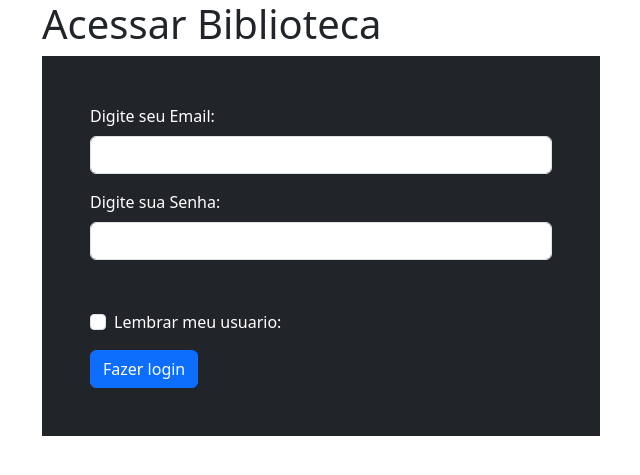
After one commit to pauloupgrad/Biblioteca, a PHP site: the page made by App/View/Login/form_login.php in a window 1280 px wide. The commit adds this page. Shown: the top 475 px of the page, without its empty margins (40-680 px from the left). Run offline with PHP 8.4, Linux system fonts and the light colour scheme; the template is opened without the code that fills it, so the values that code supplies are empty; some libraries are stand-ins or nearby versions.

Commit message:
feed: Criado sistema de login com permissões, sessions e cookes

```diff
--- a/App/View/Aluno/form_aluno.php
+++ b/App/View/Aluno/form_aluno.php
@@ -10,7 +10,7 @@
 </head>
 
 <body>
-    <?php include VIEWS . '/includes/menu.php'; ?>
+    <?php include VIEWS . '/Includes/menu.php'; ?>
     <?php /** @var null|\App\Model\Aluno $model */ ?>
     <div class="container">
         <h1>Formulário de Alunos</h1>
--- a/App/View/Aluno/lista_aluno.php
+++ b/App/View/Aluno/lista_aluno.php
@@ -10,7 +10,7 @@
 </head>
 
 <body>
-    <?php include VIEWS . '/includes/menu.php'; ?>
+    <?php include VIEWS . '/Includes/menu.php'; ?>
     <?php /** @var array $lista */ ?>
     <div class="container mt-2">
         <div class="d-flex align-items-center justify-content-between py-3">
--- /dev/null
+++ b/App/View/Login/form_login.php
@@ -0,0 +1,51 @@
+<!doctype html>
+<html lang="pt-br">
+
+<head>
+    <meta charset="utf-8">
+    <meta name="viewport" content="width=device-width, initial-scale=1">
+    <title><?= TITLE ?> | Login</title>
+    <link href="https://cdn.jsdelivr.net/npm/bootstrap@5.3.9/dist/css/bootstrap.min.css" rel="stylesheet" integrity="sha384-yEPZ7jP9S0QKiUQ0m3jjsO4ProIW7wvR9gXkI7JOGa2XVsw53Yke2bsdkBbjmmiX" crossorigin="anonymous">
+    <link rel="stylesheet" href="https://cdn.jsdelivr.net/npm/bootstrap-icons@1.13.2/font/bootstrap-icons.min.css">
+</head>
+
+<body>
+    <div class="container">
+        <h1>Acessar Biblioteca</h1>
+        <?php /** @var string $erro */ ?>
+        <?php /** @var null|\App\Model\Login $model */ ?>
+
+        <form class="bg-dark text-white p-5 w-50" action="<?= BASE_URL ?>login" method="post">
+
+            <?= $erro; ?>
+
+            <div class="mb-3">
+                <label for="email" class="form-label">Digite seu Email:</label>
+                <input type="email" class="form-control" name="email" id="email" value="<?= $model->Email ?>">
+            </div>
+
+            <div class="mb-1">
+                <label for="senha" class="form-label">Digite sua Senha:</label>
+                <input type="password" name="senha" id="senha" class="form-control" aria-describedby="senhaBlock">
+                <div id="senhaBlock" class="form-text">
+                    Sua senha deve ter entre 8 e 20 caracteres, conter letras e números, e não deve incluir espaços, caracteres especiais ou emojis.
+                </div>
+            </div>
+
+
+            <div class="form-check mb-3">
+                <input class="form-check-input" type="checkbox" name="lembrar" id="lembrar">
+                <label class="form-check-label" for="lembrar">
+                    Lembrar meu usuario:
+                </label>
+            </div>
+
+
+            <button type="submit" class="btn btn-primary">Fazer login</button>
+
+        </form>
+    </div>
+    <script src="https://cdn.jsdelivr.net/npm/bootstrap@5.3.9/dist/js/bootstrap.bundle.min.js" integrity="sha384-WyOxWvTyr1QaMPfiPJSv76iReVthorl5uWlFtZPyK0IEB0hGzo9y5Bp9mYanr8Bu" crossorigin="anonymous"></script>
+</body>
+
+</html>
--- a/App/View/home/home.php
+++ b/App/View/home/home.php
@@ -10,7 +10,7 @@
 
 <body>
     <div>
-        <?php include VIEWS . '/includes/menu.php'; ?>
+        <?php include VIEWS . '/Includes/menu.php'; ?>
         <h1>Página Inicial do sistema</h1>
     </div>
     <script src="https://cdn.jsdelivr.net/npm/bootstrap@5.3.9/dist/js/bootstrap.bundle.min.js" integrity="sha384-WyOxWvTyr1QaMPfiPJSv76iReVthorl5uWlFtZPyK0IEB0hGzo9y5Bp9mYanr8Bu" crossorigin="anonymous"></script>
--- a/App/View/includes/menu.php
+++ b/App/View/includes/menu.php
@@ -22,7 +22,10 @@
                     <a class="nav-link" href="<?= BASE_URL ?>autores">Autores</a>
                 </li>
                 <li class="nav-item">
-                    <a class="nav-link" href="https://www.youtube.com/watch?v=M1heGWaCEiQ&list=PLHVpcBDJr5dmL-5tYqBmf_PxJrtrdAMT6&index=5" target="_blank">Aula 5</a>
+                    <a class="nav-link" href="https://www.youtube.com/watch?v=oDkheZnwq4o&list=PLHVpcBDJr5dmL-5tYqBmf_PxJrtrdAMT6&index=7" target="_blank">Aula 7</a>
+                </li>
+                <li class="nav-item">
+                    <a class="btn btn-danger btn-sm mt-1" href="<?= BASE_URL ?>logout">Sair</a>
                 </li>
             </ul>
         </div>
--- a/App/index.php
+++ b/App/index.php
@@ -1,4 +1,6 @@
 <?php
+session_start();
+
 include "config.php";
 include "autoload.php";
 include "routes.php";
```
Also changed, not shown: App/Controller/AlunoController.php (+10 -5 lines), App/Controller/Controller.php (added, +13 -0 lines), App/Controller/HomeController.php (+3 -4 lines), App/Controller/LoginController.php (added, +48 -0 lines), App/DAO/LoginDAO.php (added, +23 -0 lines), App/Model/Aluno.php (+10 -5 lines), App/Model/Login.php (added, +16 -0 lines), App/routes.php (+7 -1 lines).
